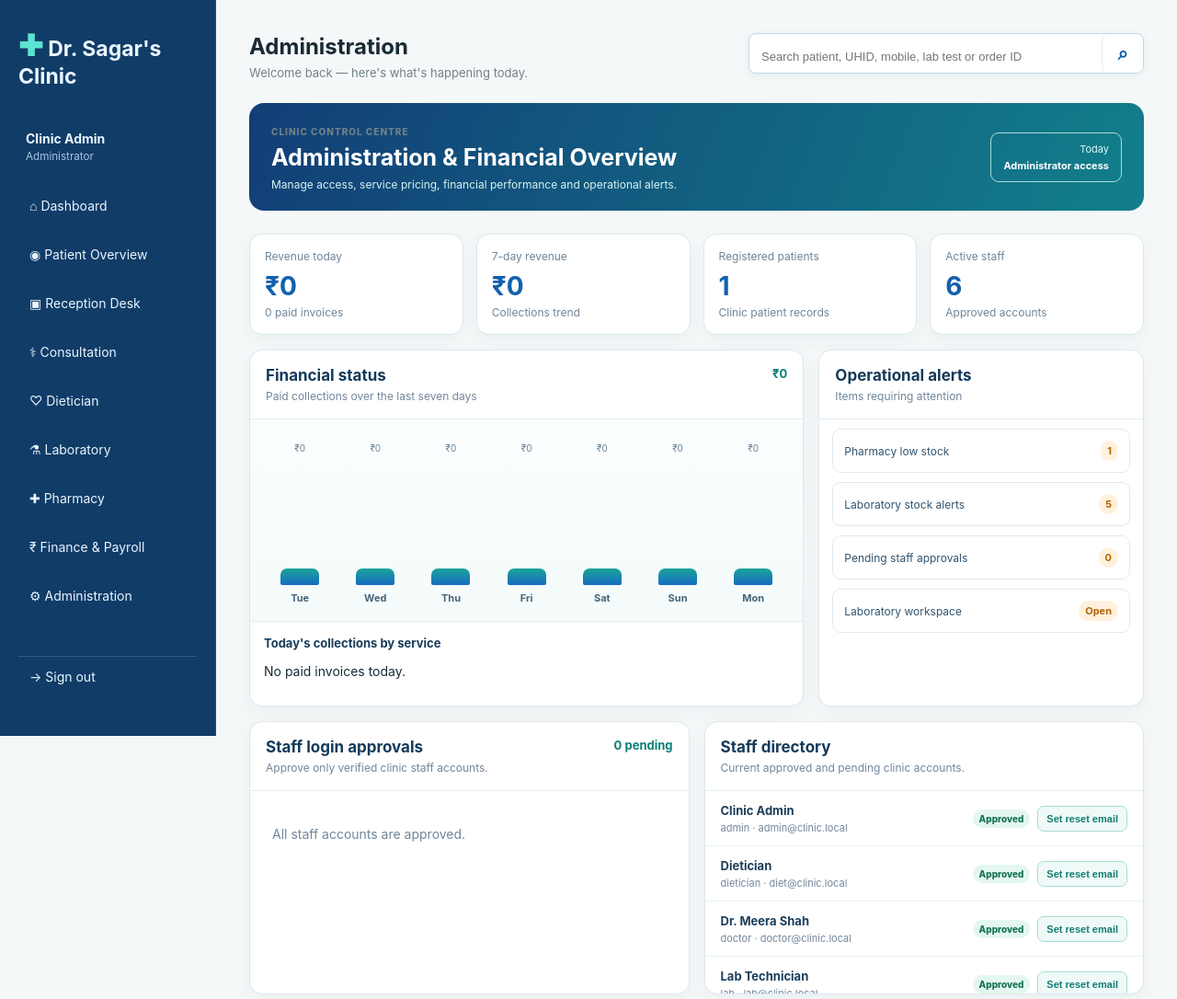
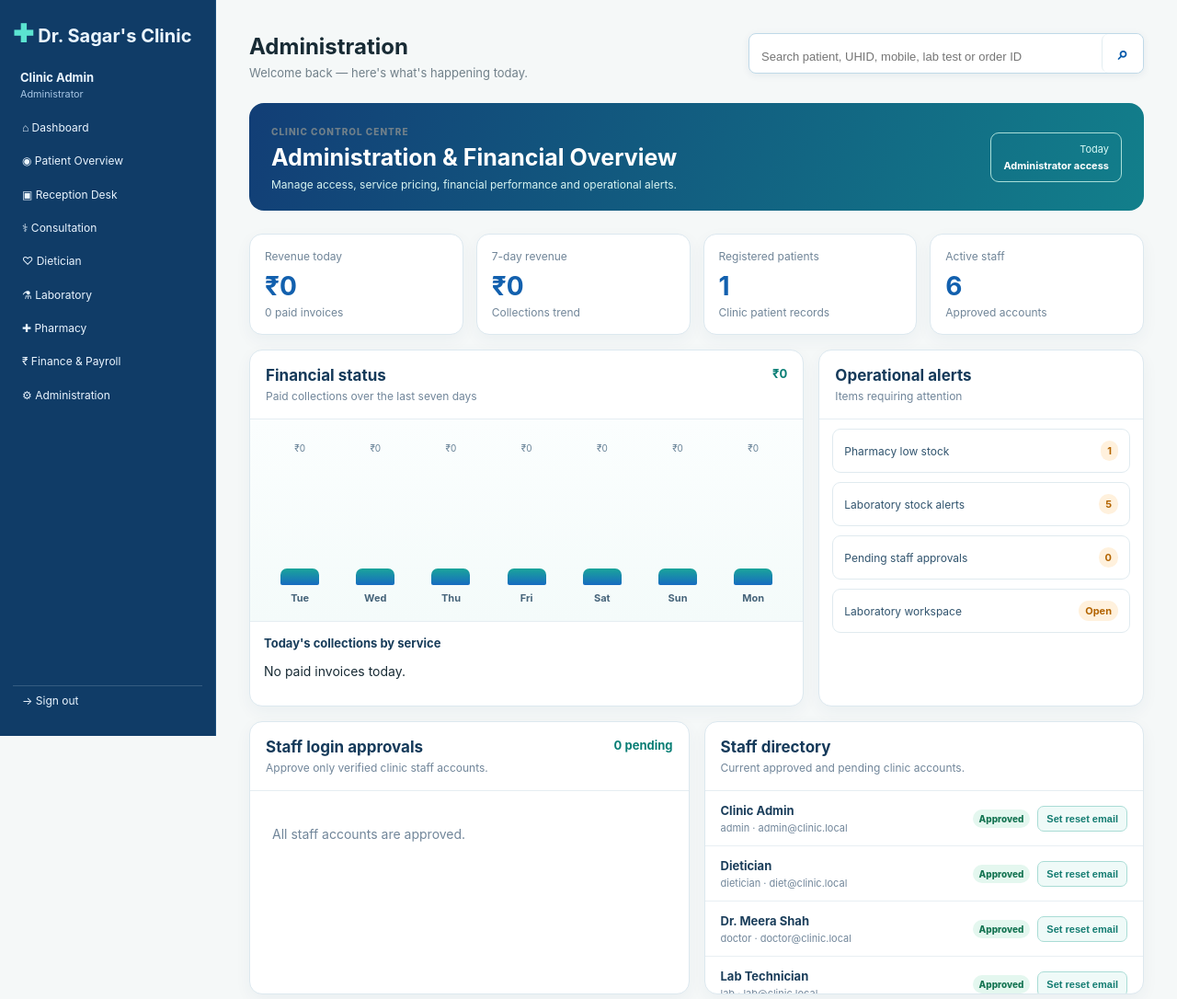
Before and after one commit to kalasagar789-hub/dr-sagar-clinic, a Flask app: page /admin in a window 1280 px wide. Shown: the top 1086 px of the page at 92% size. Run offline with Flask 3, Linux system fonts and the light colour scheme; a user stored in the database is signed in; some libraries are stand-ins or nearby versions.

Commit message:
Fit all admin navigation within viewport

```diff
--- a/static/admin-sidebar-fix.css
+++ b/static/admin-sidebar-fix.css
@@ -2,8 +2,24 @@
   box-sizing: border-box;
   display: flex;
   flex-direction: column;
-  height: 100vh;
+  top: 0;
+  bottom: 0;
+  height: auto;
+  min-height: 0;
+  padding: 20px 14px;
   overflow: hidden;
+}
+
+.admin-persistent-nav > .brand {
+  font-size: 20px;
+  line-height: 1.25;
+}
+
+.admin-persistent-nav > .brand b { font-size: 27px; }
+
+.admin-persistent-nav > .role {
+  margin: 22px 8px 10px;
+  font-size: 13px;
 }
 
 .admin-persistent-nav > nav {
@@ -11,8 +27,17 @@
   min-height: 0;
   flex: 1;
   flex-direction: column;
-  overflow-y: auto;
-  padding-bottom: 8px;
+  overflow: hidden;
+  padding: 2px 0 0;
+}
+
+.admin-persistent-nav > nav > a {
+  min-height: 0;
+  margin: 2px 0;
+  padding: 9px 10px;
+  border-radius: 7px;
+  font-size: 12px;
+  line-height: 1.2;
 }
 
 .admin-persistent-nav > nav .admin-signout {
@@ -20,6 +45,12 @@
   border-top: 1px solid rgba(218, 235, 250, .18);
   border-radius: 0;
   color: #ffd8d8 !important;
+}
+
+body:has(.laboratory-topbar) .admin-persistent-nav {
+  top: 76px !important;
+  bottom: 0;
+  height: auto;
 }
 
 .admin-persistent-nav > nav .admin-signout:hover {
--- a/templates/base.html
+++ b/templates/base.html
@@ -7,7 +7,7 @@
   <title>Dr. Sagar's Lifestyle Clinic</title>
   <link rel="stylesheet" href="{{ url_for('static', filename='style.css') }}?v=20260810">
   <link rel="stylesheet" href="{{ url_for('static', filename='mobile-responsive.css') }}?v=20260810">
-  <link rel="stylesheet" href="{{ url_for('static', filename='admin-sidebar-fix.css') }}?v=20260810-1">
+  <link rel="stylesheet" href="{{ url_for('static', filename='admin-sidebar-fix.css') }}?v=20260810-2">
   {% if request.endpoint in ['dashboard'] %}<link rel="stylesheet" href="{{ url_for('static', filename='dashboard-responsive.css') }}?v=20260810">{% endif %}
   {% if request.endpoint in ['appointments'] %}<link rel="stylesheet" href="{{ url_for('static', filename='appointments-enhancements.css') }}?v=20260810-2">{% endif %}
   {% if request.endpoint == 'encounter' %}<link rel="stylesheet" href="{{ url_for('static', filename='consultation-layout.css') }}?v=20260810"><link rel="stylesheet" href="{{ url_for('static', filename='consultation-enhancements.css') }}?v=20260810"><link rel="stylesheet" href="{{ url_for('static', filename='prescription-templates.css') }}?v=20260810">{% endif %}
```
